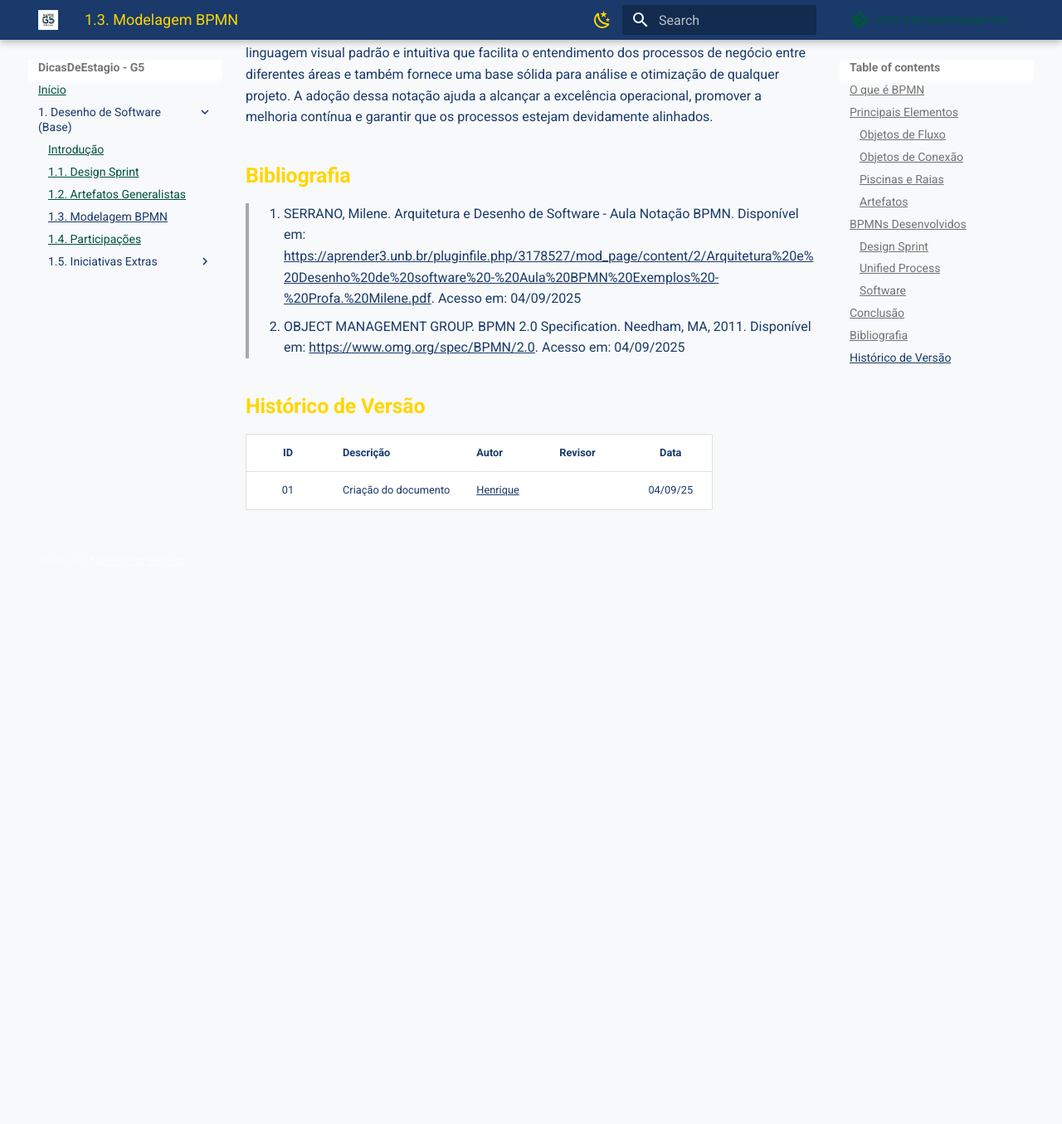
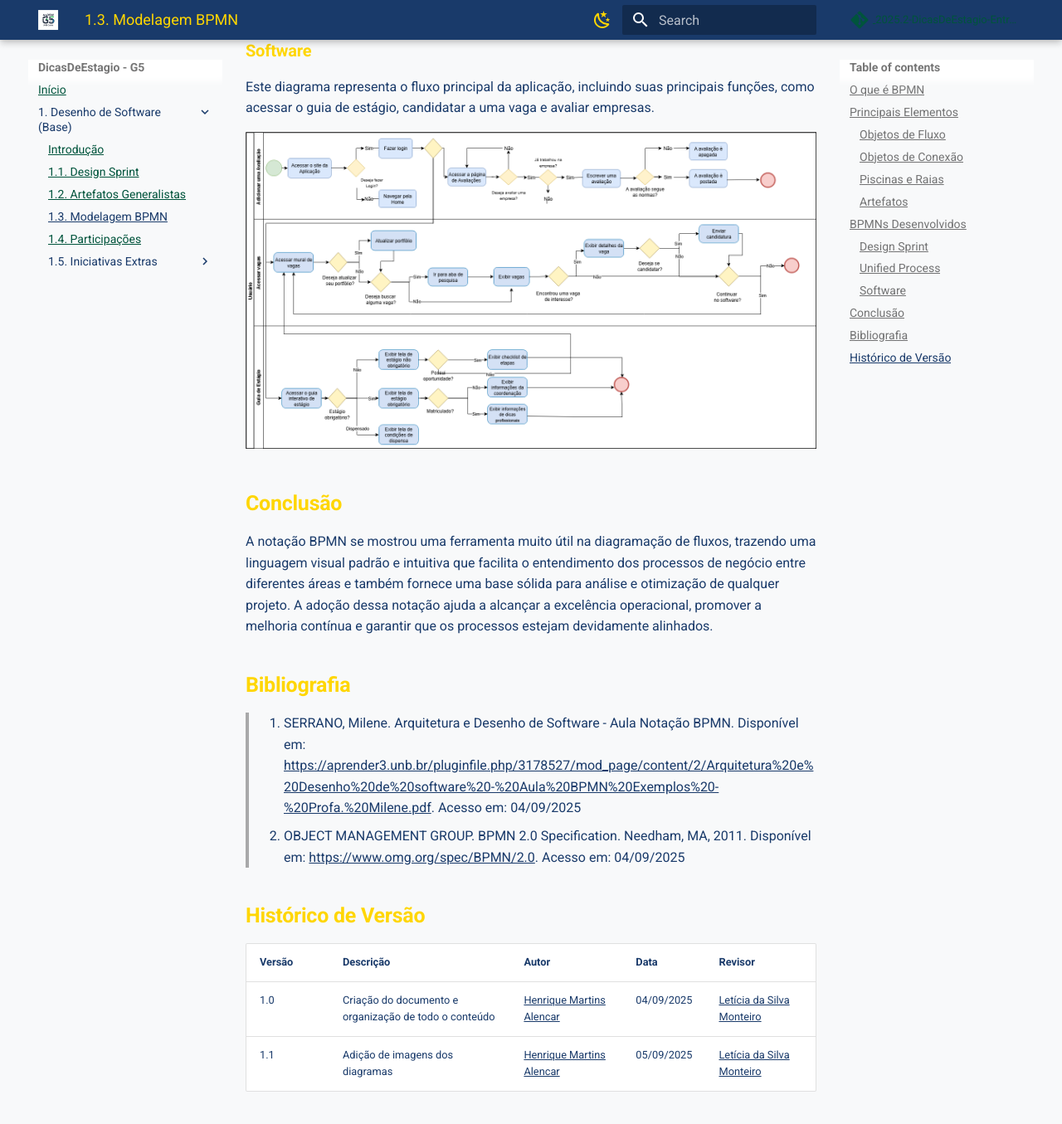
Before and after one commit to UnBArqDsw2025-2-Turma02/2025.2-T02_G5_DicasDeEstagio_Entrega03, an MkDocs documentation site: the page built from docs/Base/BPMN/ModelagemBPMN.md, in a window 1280 px wide and 1400 px high, scrolled down 1902 px. Shown: the top 1355 px of the window at 83% size. Built offline with MkDocs 1.6.1 and Material for MkDocs 9.7.7, drawn with Linux system fonts in a browser that asks for light colours; comment, search, counter and statistics services are not loaded; before the commit the page ends 2601 px from its top, so only the background shows below that.

Commit message:
docs: Adição dos diagramas BPMN

```diff
--- a/docs/Base/BPMN/ModelagemBPMN.md
+++ b/docs/Base/BPMN/ModelagemBPMN.md
@@ -42,9 +42,13 @@
 
 Este diagrama representa como a equipe se organizará utilizando o framework Unified Process.
 
+![BPMN Unified Process - G5](../../assets/imgs/BPMNUnified.jpg)
+
 ### **Software**
 
 Este diagrama representa o fluxo principal da aplicação, incluindo suas principais funções, como acessar o guia de estágio, candidatar a uma vaga e avaliar empresas.
+
+![BPMN Software - G5](../../assets/imgs/BPMNSoftware.png)
 
 ## **Conclusão**
 
@@ -57,6 +61,7 @@
 
 ## **Histórico de Versão**
 
-| ID  | Descrição             | Autor                                   | Revisor | Data     |
-| :-: | --------------------- | --------------------------------------- | ------- | :------: |
-| 01  |  Criação do documento | [Henrique](https://github.com/henryqma) |         | 04/09/25 |
+| Versão | Descrição | Autor | Data | Revisor |
+|--------|-------------------------------------------------------------|------------------------------------------|------------|------------------------------------------|
+| 1.0    | Criação do documento e organização de todo o conteúdo       | [Henrique Martins Alencar](https://github.com/henryqma) | 04/09/2025 | [Letícia da Silva Monteiro](https://github.com/leticiamonteiroo) |
+| 1.1    | Adição de imagens dos diagramas       | [Henrique Martins Alencar](https://github.com/henryqma) | 05/09/2025 | [Letícia da Silva Monteiro](https://github.com/leticiamonteiroo) |
```
Also changed, not shown: docs/Base/Iniciativas-extras/Planejamento/ata3.md (+1 -1 lines), docs/assets/imgs/BPMNSoftware.png (added), docs/assets/imgs/BPMNUnified.jpg (added).
